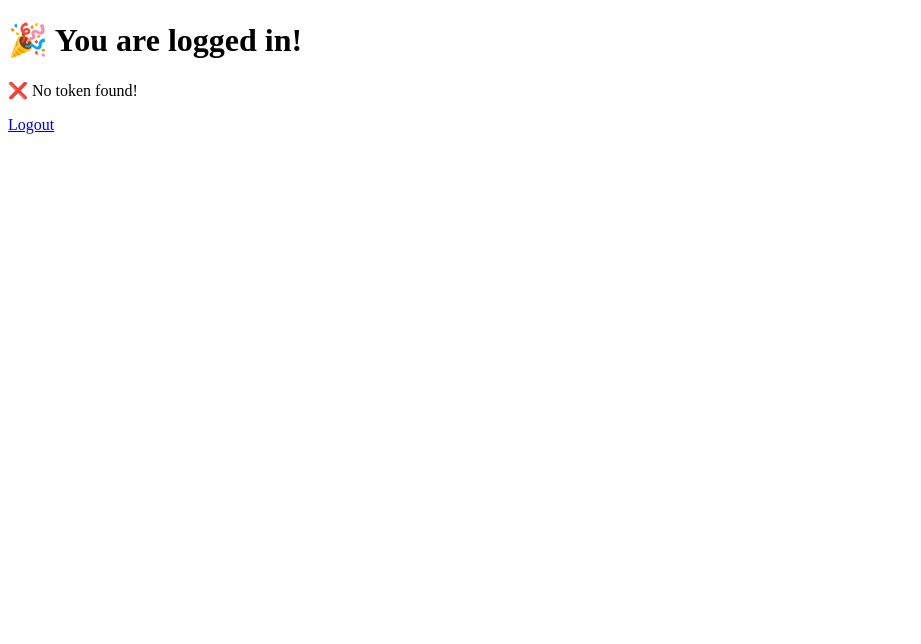
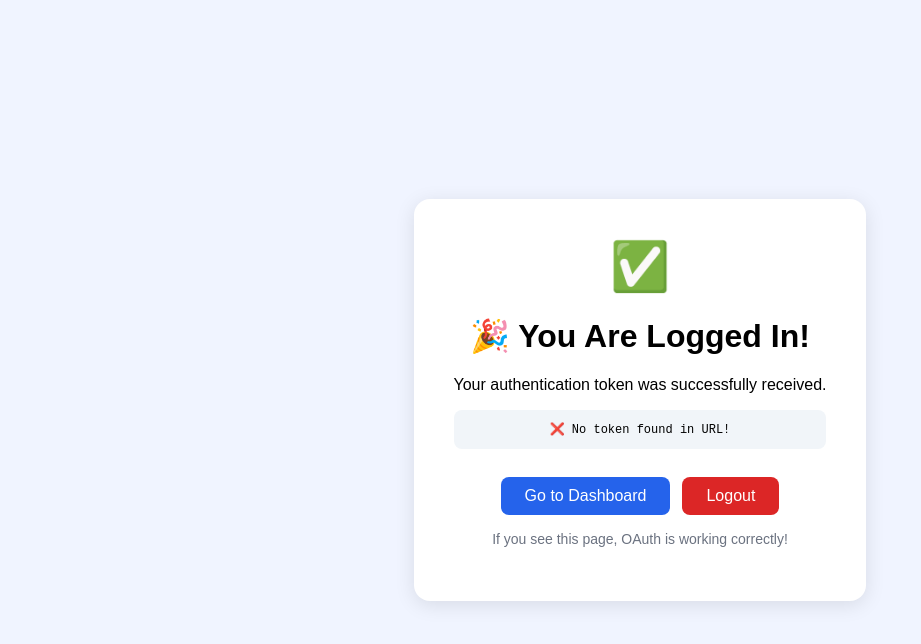
Before and after one commit to Shime1000me/hayyo-exam, a website: page test-dashboard.html in a window 1280 px wide. Shown: the whole page, without its empty margins (0-921 px from the left). Drawn offline with Linux system fonts and the light colour scheme.

Commit message:
Enhance test dashboard layout and token display

```diff
--- a/test-dashboard.html
+++ b/test-dashboard.html
@@ -2,11 +2,68 @@
 <html>
 <head>
     <title>Test Dashboard</title>
+    <meta name="viewport" content="width=device-width, initial-scale=1.0">
+    <style>
+        body {
+            font-family: Arial, sans-serif;
+            display: flex;
+            justify-content: center;
+            align-items: center;
+            height: 100vh;
+            margin: 0;
+            background: #f0f4ff;
+        }
+        .card {
+            background: white;
+            padding: 40px;
+            border-radius: 16px;
+            box-shadow: 0 4px 20px rgba(0,0,0,0.1);
+            text-align: center;
+            max-width: 500px;
+        }
+        .success { color: #16a34a; font-size: 48px; }
+        .token-box {
+            background: #f1f5f9;
+            padding: 12px;
+            border-radius: 8px;
+            word-break: break-all;
+            font-size: 12px;
+            margin: 16px 0;
+            font-family: monospace;
+        }
+        .btn {
+            display: inline-block;
+            padding: 10px 24px;
+            background: #2563eb;
+            color: white;
+            text-decoration: none;
+            border-radius: 8px;
+            margin-top: 12px;
+        }
+        .btn:hover { background: #1d4ed8; }
+        .btn-danger {
+            background: #dc2626;
+        }
+        .btn-danger:hover { background: #b91c1c; }
+    </style>
 </head>
 <body>
-    <h1>🎉 You are logged in!</h1>
-    <p id="tokenDisplay">Loading...</p>
-    <a href="index.html">Logout</a>
+    <div class="card">
+        <div class="success">✅</div>
+        <h1>🎉 You Are Logged In!</h1>
+        <p>Your authentication token was successfully received.</p>
+
+        <div id="tokenDisplay" class="token-box">Loading token...</div>
+
+        <div style="display: flex; gap: 12px; justify-content: center;">
+            <a href="dashboard.html" class="btn">Go to Dashboard</a>
+            <a href="index.html" class="btn btn-danger">Logout</a>
+        </div>
+
+        <p style="margin-top: 16px; font-size: 14px; color: #6b7280;">
+            If you see this page, OAuth is working correctly!
+        </p>
+    </div>
 
     <script>
         // Get token from URL
@@ -18,7 +75,7 @@
             document.getElementById('tokenDisplay').textContent = 'Token: ' + token;
             console.log('✅ Token saved:', token);
         } else {
-            document.getElementById('tokenDisplay').textContent = '❌ No token found!';
+            document.getElementById('tokenDisplay').textContent = '❌ No token found in URL!';
             console.log('❌ No token in URL');
         }
     </script>
```
